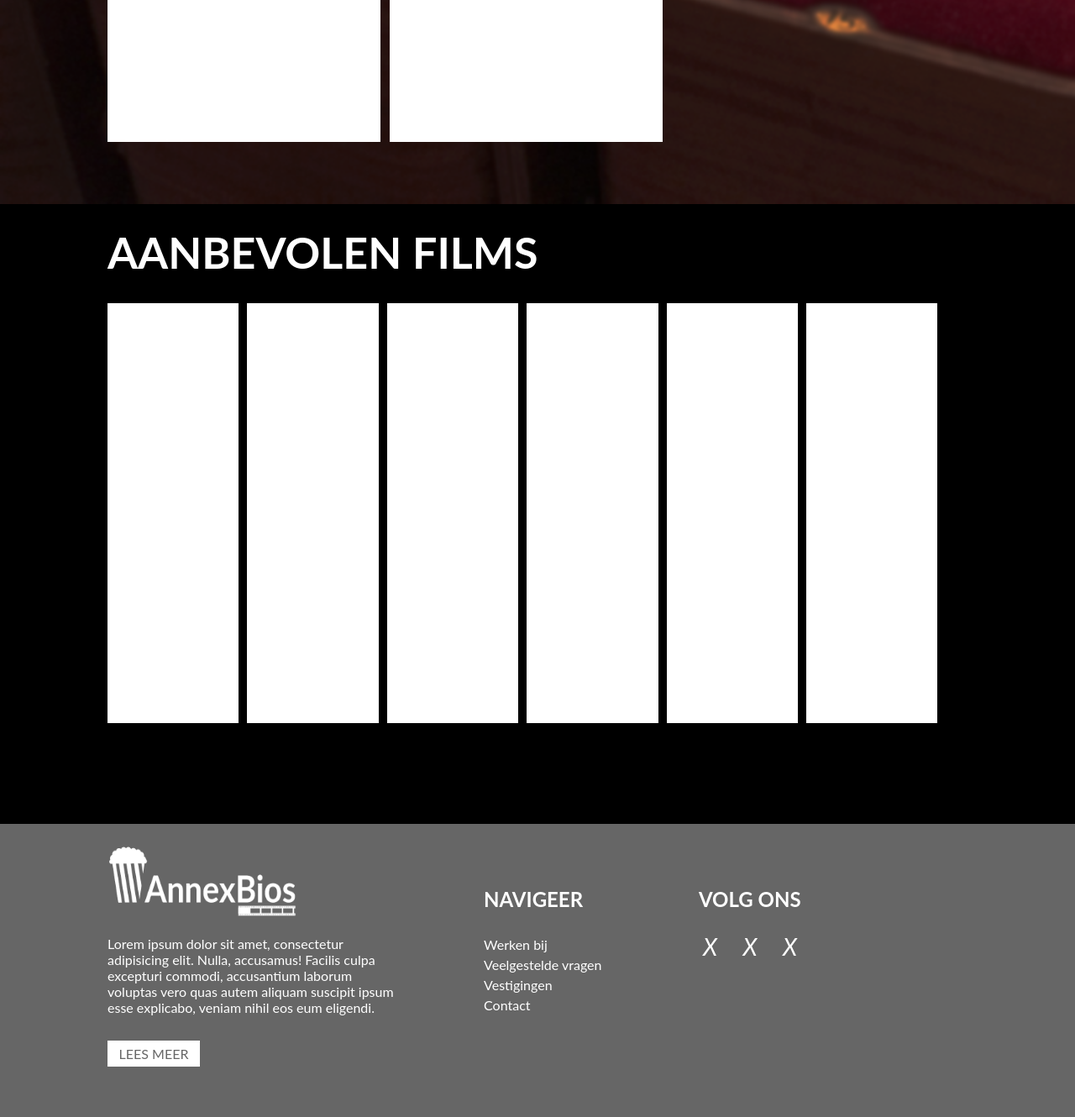
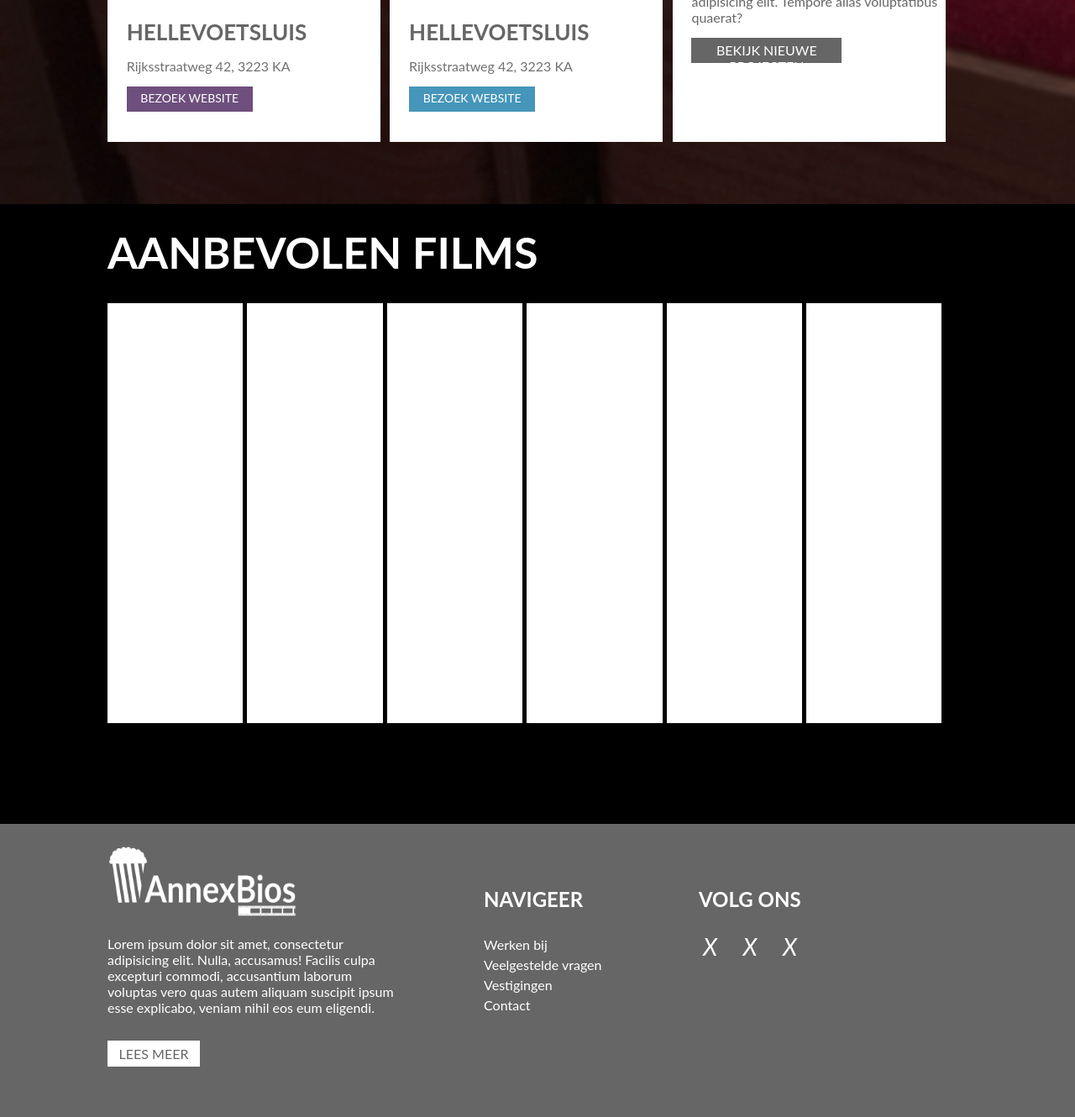
Before and after one commit to GarryCan76/annexbios, a PHP site: page / in a window 1280 px wide. Shown: the part 1111-2441 px from the top of the page at 84% size. Run offline with PHP 8.4, Linux system fonts and the light colour scheme.

Commit message:
vestigingen bijgewerkt

```diff
--- a/api/common/db.php
+++ b/api/common/db.php
@@ -2,8 +2,7 @@
 $servername = 'localhost';
 $username = 'root';
 $password = '';
-$dbName = 'module_11';
-
+$dbName = 'AnnexBios';
 
 $connection = mysqli_connect($servername, $username, $password, $dbName);
 
--- a/api/common/main.php
+++ b/api/common/main.php
@@ -1,8 +1,5 @@
 <?php
 require_once "./db.php";
-
-
-
 
 $moviearray = array();
 
--- a/api/index.php
+++ b/api/index.php
@@ -2,11 +2,13 @@
 <html lang="en">
 <head>
     <meta charset="UTF-8">
+    <meta name="viewport" content="width=device-width, initial-scale=1.0">
     <title>Title</title>
 </head>
 <body>
 <div id="movielist"></div>
 </body>
+<p>test</p>
 <script>
     async function logMovies(){
         const response = await fetch("./common/main.php")
@@ -21,7 +23,6 @@
                 const response = await fetch("./common/main.php?id="+movies[i].id+"")
                 const movieDetail = await response.json();
                 console.log(movieDetail)
-
             });
             p.innerHTML = movies[i].name;
             movielist.appendChild(p)
--- a/css/mainstyle.css
+++ b/css/mainstyle.css
@@ -135,9 +135,56 @@ h1{
     background-color: white;
 }
 
-/* #vestiging1{
+.foto_vestiging{
+    width: 100%;
+    height: 150px;
+}
 
-} */
+.naam_vestiging{
+    font-size: 26px;
+    padding: 20px 0 0 7%;
+    color: #666666;
+}
+
+.locatie_vestiging{
+    padding: 15px 0 0 7%;
+    color: #707070;
+}
+
+.button_naarvestiging{
+    margin: 15px 0 0 7%;
+    width: 150px;
+    height: 25px;
+    text-align: center;
+    color: white;
+    font-size: 14px;
+    padding-top: 5px;
+}
+
+.naam_overigevestigingen{
+    font-size: 26px;
+    color: #666666;
+    padding: 40px 0 0 7%;
+}
+
+.teskt_overigevestigingen{
+    width: 350px;
+    height: auto;
+    padding: 20px 0 0 7%;
+    color: #666666;
+}
+
+.button_overigevestigingen{
+    width: 55%;
+    height: 25px;
+    background-color: #666666;
+    margin: 15px 0 0 7%;
+    text-align: center;
+    padding-top: 5px;
+    color: white;
+}
+
+/** einde vestigingen */
 
 .aanbevolen_films_title{
     color: white;
@@ -153,9 +200,9 @@ h1{
 }
 
 .aanbevolen_films{
-    width: 16%;
+    width: 16.5%;
     height: 500px;
-    margin: 0 1% 0 0;
+    margin: 0 0.5% 0 0;
     background-color: white;
 }
 
@@ -244,12 +291,6 @@ h1{
     color: white;
 }
 
-
-
-
-
-
-
 /* einde footer */
 
 .voorwaarden{
--- a/index.php
+++ b/index.php
@@ -3,7 +3,7 @@
 <head>
     <meta charset="UTF-8">
     <meta name="viewport" content="width=device-width, initial-scale=1.0">
-    <title>Annexbios hoofdkantoor</title>
+    <title>Annexbios</title>
     <link href="./css/mainstyle.css?t=<?php echo time() ?>" rel="stylesheet"  />
 </head>
 
@@ -30,16 +30,48 @@
             <div class="header_button"><p class="header_knoptekst">BEKIJK ONZE VESTIGINGEN</p></div>
         </div>
         <div class="vestigingen">
-            <div class="vestiging" id="vestiging1"> <img src="<?php   ?>" alt="foto van de film"></div>
-            <div class="vestiging"></div>
-            <div class="vestiging"></div>
-            <div class="vestiging"></div>
-            <div class="vestiging"></div>
+            <div class="vestiging" id="vestiging1">
+                <img class="foto_vestiging" src="https://encrypted-tbn0.gstatic.com/images?q=tbn:ANd9GcRpIz3GryzUBx3wsZlI5bGqv2x5VW6xfuuhIPM75VmU4Q&s" alt="foto van de film">
+                <h2 class="naam_vestiging">HELLEVOETSLUIS</h2>
+                <p class="locatie_vestiging">Rijksstraatweg 42, 3223 KA</p>
+                <div class="button_naarvestiging" style="background-color: #B97D46;"><span>BEZOEK WEBSITE</p></div>
+            </div>
+            <div class="vestiging" id="vestiging1">
+                <img class="foto_vestiging" src="https://encrypted-tbn0.gstatic.com/images?q=tbn:ANd9GcRpIz3GryzUBx3wsZlI5bGqv2x5VW6xfuuhIPM75VmU4Q&s" alt="foto van de film">
+                <h2 class="naam_vestiging">HELLEVOETSLUIS</h2>
+                <p class="locatie_vestiging">Rijksstraatweg 42, 3223 KA</p>
+                <div class="button_naarvestiging" style="background-color: #9E2629;"><span>BEZOEK WEBSITE</p></div>
+            </div>
+            <div class="vestiging" id="vestiging1">
+                <img class="foto_vestiging" src="https://encrypted-tbn0.gstatic.com/images?q=tbn:ANd9GcRpIz3GryzUBx3wsZlI5bGqv2x5VW6xfuuhIPM75VmU4Q&s" alt="foto van de film">
+                <h2 class="naam_vestiging">HELLEVOETSLUIS</h2>
+                <p class="locatie_vestiging">Rijksstraatweg 42, 3223 KA</p>
+                <div class="button_naarvestiging" style="background-color: #8B9E51;"><span>BEZOEK WEBSITE</p></div>
+            </div>
+            <div class="vestiging" id="vestiging1">
+                <img class="foto_vestiging" src="https://encrypted-tbn0.gstatic.com/images?q=tbn:ANd9GcRpIz3GryzUBx3wsZlI5bGqv2x5VW6xfuuhIPM75VmU4Q&s" alt="foto van de film">
+                <h2 class="naam_vestiging">HELLEVOETSLUIS</h2>
+                <p class="locatie_vestiging">Rijksstraatweg 42, 3223 KA</p>
+                <div class="button_naarvestiging" style="background-color: #6E4F7D;"><span>BEZOEK WEBSITE</p></div>
+            </div>
+            <div class="vestiging" id="vestiging1">
+                <img class="foto_vestiging" src="https://encrypted-tbn0.gstatic.com/images?q=tbn:ANd9GcRpIz3GryzUBx3wsZlI5bGqv2x5VW6xfuuhIPM75VmU4Q&s" alt="foto van de film">
+                <h2 class="naam_vestiging">HELLEVOETSLUIS</h2>
+                <p class="locatie_vestiging">Rijksstraatweg 42, 3223 KA</p>
+                <div class="button_naarvestiging" style="background-color: #4596BA;"><span>BEZOEK WEBSITE</p></div>
+            </div>
+            <div class="vestiging">
+                <h2 class="naam_overigevestigingen">WETEN WAAR WIJ NOG <br> MEER KOMEN?</h2>
+                <p class="teskt_overigevestigingen">Lorem ipsum dolor sit amet consectetur adipisicing elit. Tempore alias voluptatibus quaerat?</p>
+                <div class="button_overigevestigingen">BEKIJK NIEUWE PROJECTEN</div>
+            </div>
         </div>
         <div class="aanbevolenfilms_tussenkopje">
             <h2 class="aanbevolen_films_title">AANBEVOLEN FILMS</h2>
             <div class="aanbevolen_films_div">
-                <div class="aanbevolen_films"></div>
+                <div class="aanbevolen_films">
+
+                </div>
                 <div class="aanbevolen_films"></div>
                 <div class="aanbevolen_films"></div>
                 <div class="aanbevolen_films"></div>
```
